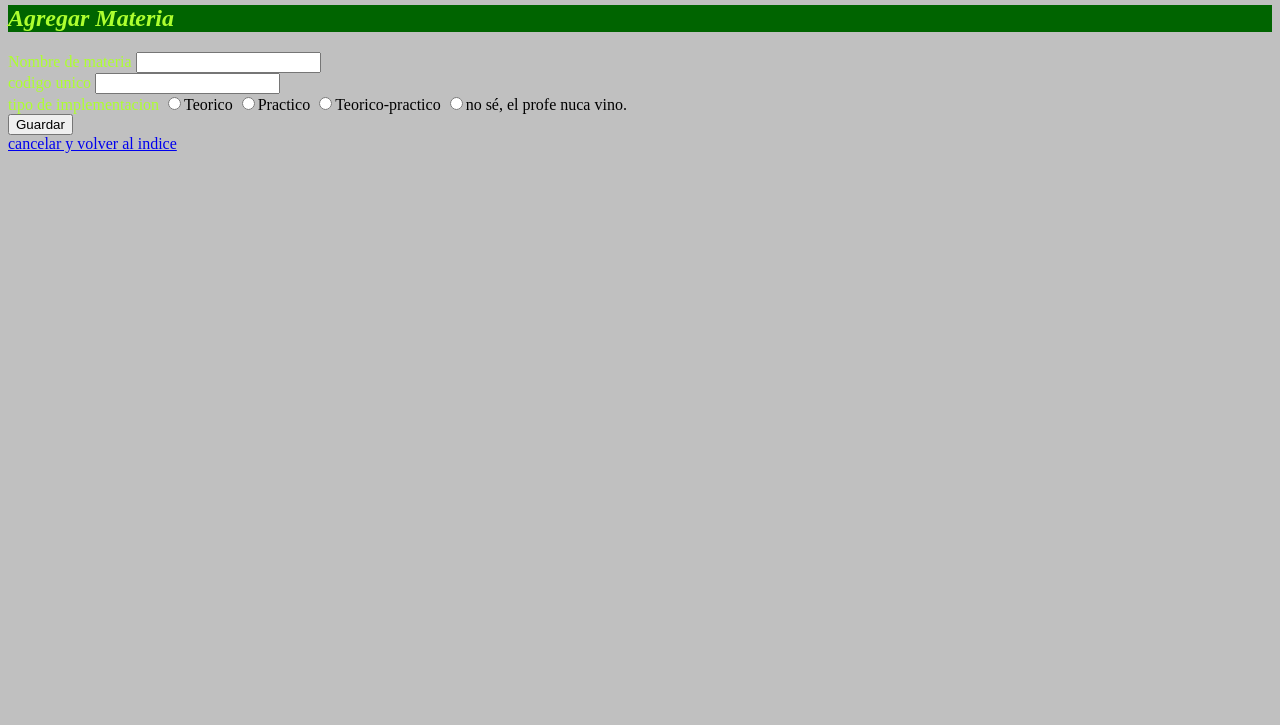
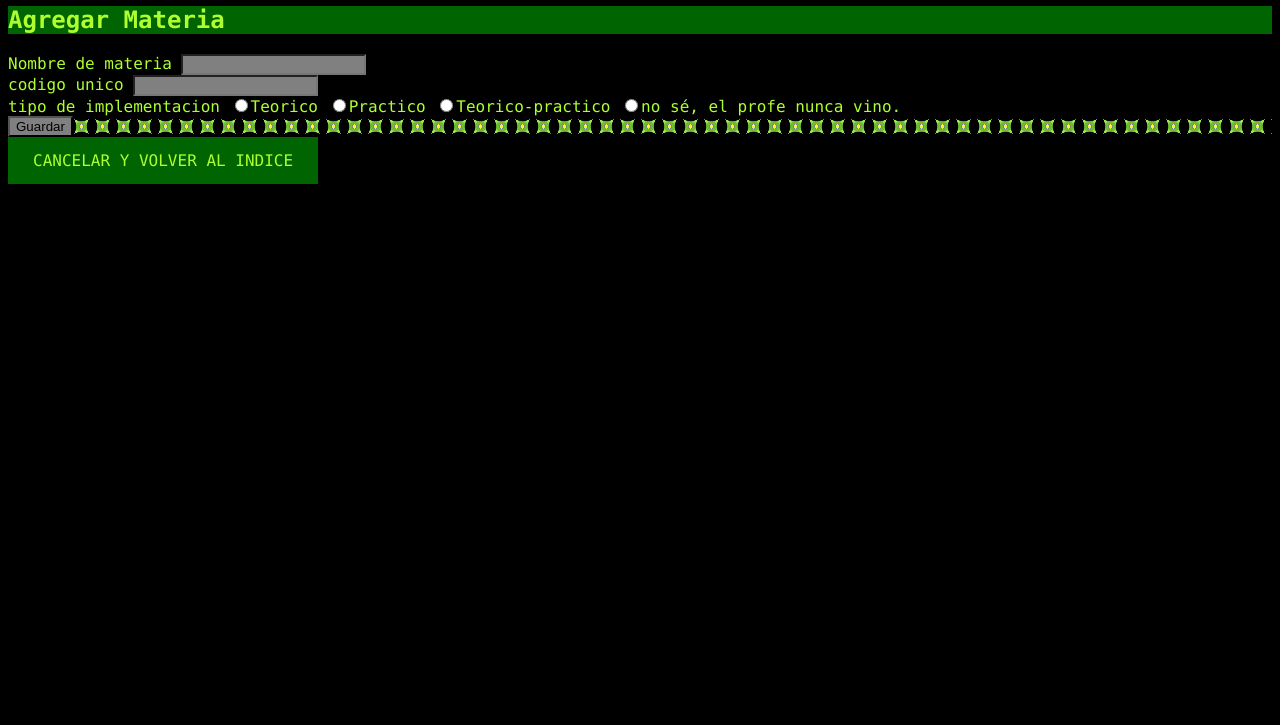
Before and after one commit to TioMicho/Projecto-6, a plain HTML site: page wwwroot/vistas/subMaterias/Agregar.html in a window 1280 px wide. Shown: the part 75-800 px from the top of the page. Drawn offline with Linux system fonts and the light colour scheme.

Commit message:
implementacion de coklores y sprite

```diff
--- a/wwwroot/css/Estilo.css
+++ b/wwwroot/css/Estilo.css
@@ -1,19 +1,45 @@
 body {
-    background-color:silver;
+    font-family:Consolas;
+    background-color: black;
+    color: greenyellow;
 }
 h1 {
+    text-align:center;
     background-color: green;
-    color:greenyellow;
 }
 
 h2
 {
     background-color:darkgreen;
+}
+a
+{
+    font-variant-caps:titling-caps;
+}
+    a:link, a:visited {
+        background-color: darkgreen;
+        color: greenyellow;
+        padding: 14px 25px;
+        text-align: center;
+        text-decoration: none;
+        display: inline-block;
+        text-transform: uppercase;
+    }
+
+a:hover, a:active {
+    background-color: green;
+}
+div.bttn
+{
+    background-size:contain;
+    background-image:url(../sprite/Sp1.png);
+}
+input:hover {
+    background-color: #808080;
     color:greenyellow;
-    font-style:oblique;
 }
-label
+input
 {
-    color:greenyellow;
+    background-color:#808080;
 
 }
--- a/wwwroot/vistas/subMaterias/Agregar.html
+++ b/wwwroot/vistas/subMaterias/Agregar.html
@@ -18,15 +18,15 @@
             <label for="cod">codigo unico</label>
             <input type="number" id="cod" name="cod" required />
         </div>
-        <div>
+        <div class="rad">
             <label for="imp">tipo de implementacion</label>
             <input type="radio" name="imp" value="Teorico">Teorico
             <input type="radio" name="imp" value="Practico">Practico
             <input type="radio" name="imp" value="TyP">Teorico-practico
-            <input type="radio" name="imp" value="MIA">no sé, el profe nuca vino.
+            <input type="radio" name="imp" value="MIA">no sé, el profe nunca vino.
         </div>
 
-        <div>
+        <div class="bttn">
             <input type="submit" value="Guardar">
         </div>
     </form>
```
Also changed, not shown: wwwroot/vistas/subAlumnos/Agregar.html (+2 -2 lines), wwwroot/vistas/subProfesores/Agregar.html (+2 -2 lines), wwwroot/sprite/Sp1.png (added), 1 other file.
